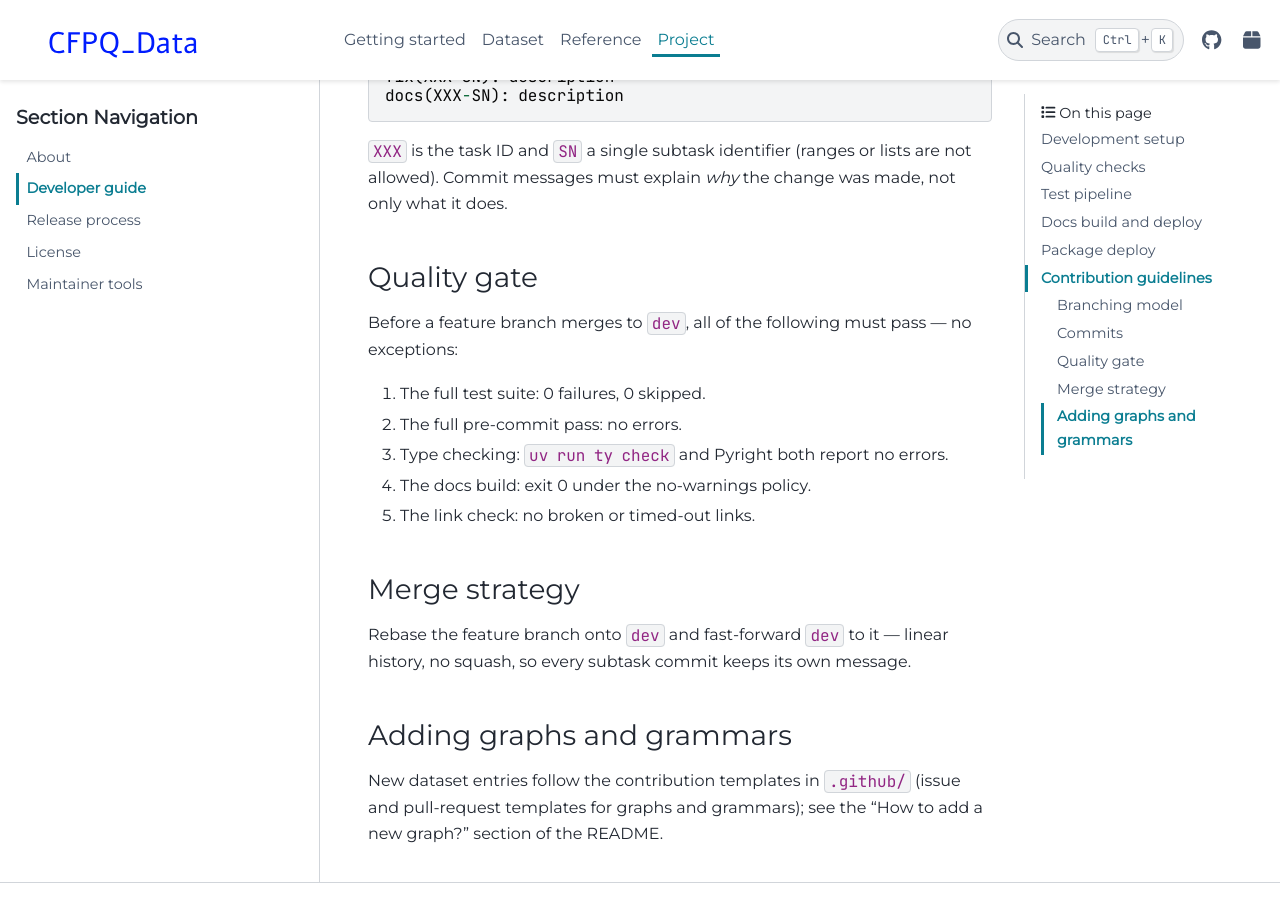
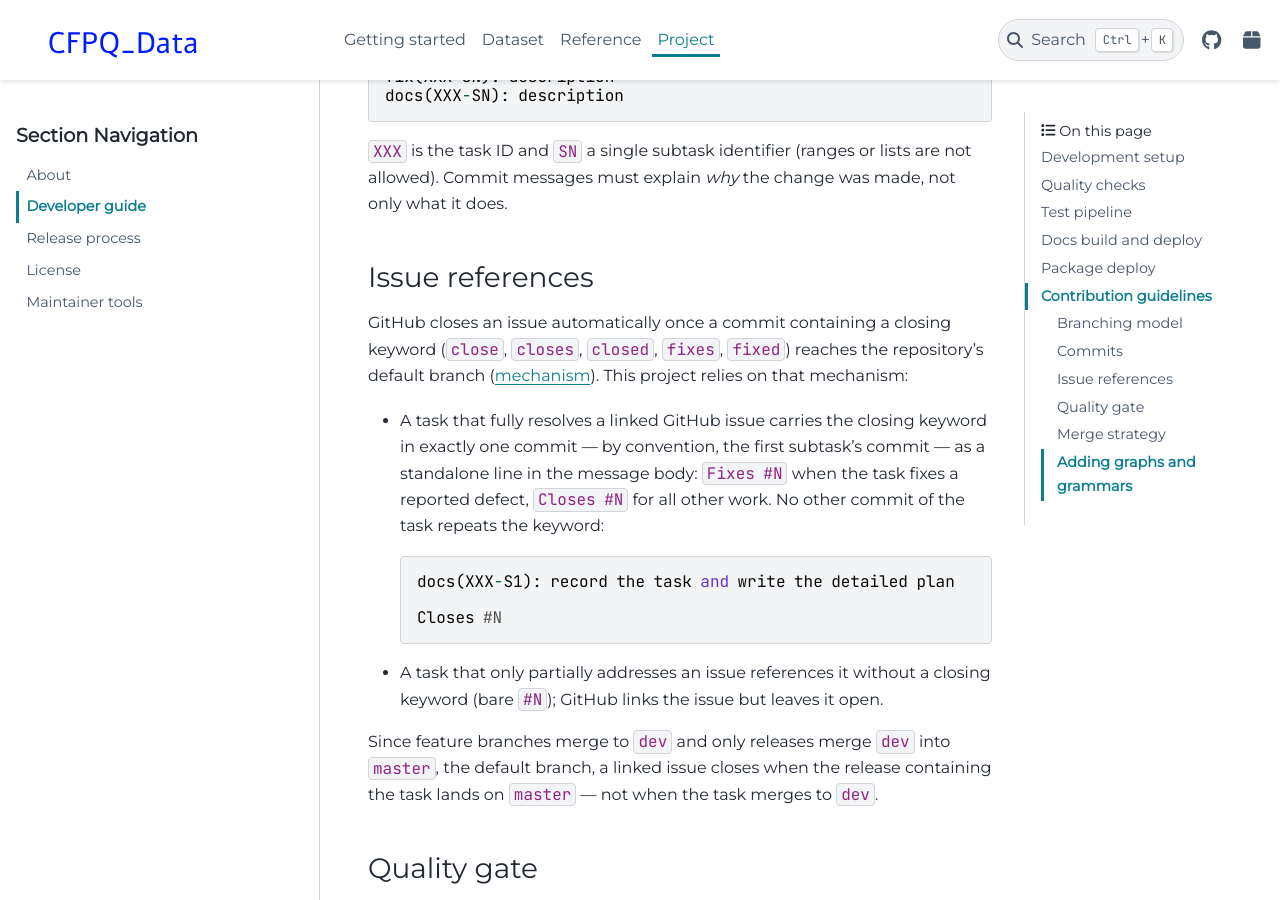
Before and after one commit to FormalLanguageConstrainedPathQuerying/CFPQ_Data, a Sphinx documentation site: the page built from docs/developer.rst, in a window 1280 px wide and 900 px high, scrolled down 3739 px. Built offline with Sphinx 7.4.7 and the PyData theme 0.15.4, drawn with Linux system fonts in a browser that asks for light colours; the version number is read from the project's files by our own code.

Commit message:
docs(38-S2): document issue-closing commit message rules in the developer guide
GitHub closes an issue when a commit with a closing keyword reaches the
default branch (master here), so linked issues close at release time, not at
merge to dev. The rule: exactly one commit per task carries the keyword
(first subtask's commit, Fixes #N for defects / Closes #N otherwise); partial
resolution uses a bare #N reference.

```diff
--- a/docs/developer.rst
+++ b/docs/developer.rst
@@ -164,6 +164,32 @@ atomic subtask::
 lists are not allowed). Commit messages must explain *why* the change was
 made, not only what it does.
 
+Issue references
+~~~~~~~~~~~~~~~~
+
+GitHub closes an issue automatically once a commit containing a closing
+keyword (``close``, ``closes``, ``closed``, ``fixes``, ``fixed``) reaches the
+repository's default branch (`mechanism
+<https://github.blog/news-insights/product-news/closing-issues-via-commit-messages/>`_).
+This project relies on that mechanism:
+
+- A task that fully resolves a linked GitHub issue carries the closing keyword
+  in exactly one commit — by convention, the first subtask's commit — as a
+  standalone line in the message body: ``Fixes #N`` when the task fixes a
+  reported defect, ``Closes #N`` for all other work. No other commit of the
+  task repeats the keyword::
+
+     docs(XXX-S1): record the task and write the detailed plan
+
+     Closes #N
+
+- A task that only partially addresses an issue references it without a
+  closing keyword (bare ``#N``); GitHub links the issue but leaves it open.
+
+Since feature branches merge to ``dev`` and only releases merge ``dev`` into
+``master``, the default branch, a linked issue closes when the release
+containing the task lands on ``master`` — not when the task merges to ``dev``.
+
 Quality gate
 ~~~~~~~~~~~~
 
```
